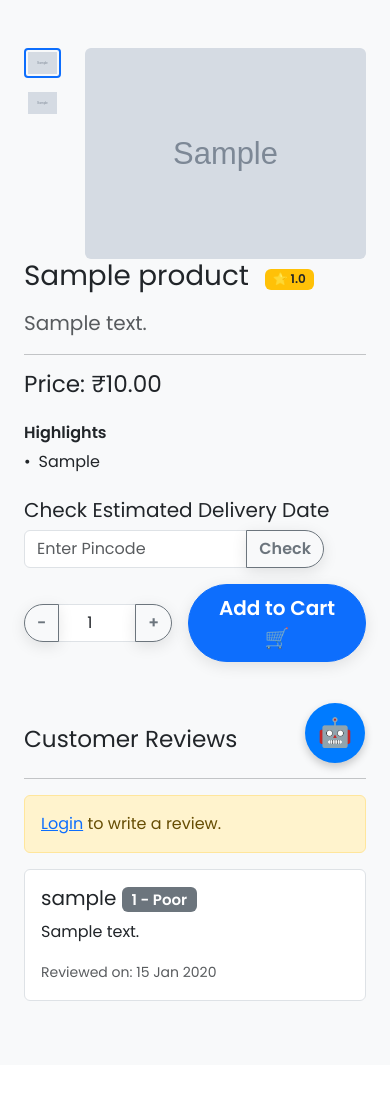
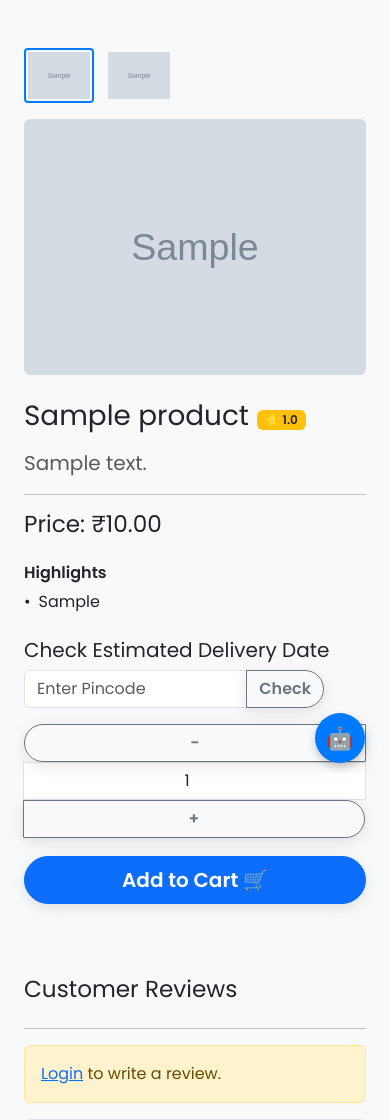
Before and after one commit to Soubhagya-biswal/my-django-store, a Django app: page /product/1/ in a window 390 px wide. Shown: the part 56-1176 px from the top of the page. Before the commit the page ends 1057 px from the top, so only its background shows below. Run offline with Django 5.2, Linux system fonts and the light colour scheme; tables that the repository leaves empty hold one stand-in row (values such as "Sample post"); grey boxes marked "Sample" are stand-in pictures; some libraries are stand-ins or nearby versions.

Commit message:
original

```diff
--- a/store/templates/store/product_detail.html
+++ b/store/templates/store/product_detail.html
@@ -1,13 +1,10 @@
 {% extends 'store/base.html' %}
 {% load static %}
-
 
 {% block content %}
 <div class="container my-5">
 
-
     {% csrf_token %}
-
 
     {% if messages %}
     {% for message in messages %}
@@ -19,26 +16,20 @@
     {% endif %}
 
     <div class="row">
-
-        <div class="col-md-6">
+        <!-- Product Images -->
+        <div class="col-md-6 mb-4">
             <div class="row">
-
-                <div class="col-2">
+                <div class="col-12 col-sm-2 mb-3 mb-sm-0">
                     <div class="thumbnail-gallery">
-
                         <img src="{{ product.image_url }}" class="img-fluid thumbnail-item active"
                             onclick="changeImage(this)">
-
                         {% for img in product.images.all %}
-
                         <img src="{{ img.image_url }}" class="img-fluid thumbnail-item" onclick="changeImage(this)">
                         {% endfor %}
                     </div>
                 </div>
-
-                <div class="col-10">
+                <div class="col-12 col-sm-10">
                     <div class="zoom-container">
-
                         <img src="{{ product.image_url }}" id="main-product-image" class="img-fluid rounded"
                             alt="{{ product.name }}">
                     </div>
@@ -46,11 +37,12 @@
             </div>
         </div>
 
+        <!-- Product Details -->
         <div class="col-md-6">
-            <div class="d-flex align-items-center mb-2">
+            <div class="d-flex align-items-center mb-2 flex-wrap">
                 <h1>{{ product.name }}</h1>
                 {% if average_rating %}
-                <span class="badge bg-warning text-dark ms-3">
+                <span class="badge bg-warning text-dark ms-2">
                     ⭐ {{ average_rating }}
                 </span>
                 {% endif %}
@@ -78,7 +70,7 @@
             </div>
             {% endif %}
 
-
+            <!-- Delivery Check -->
             <div class="mt-4">
                 <h5>Check Estimated Delivery Date</h5>
                 <div class="input-group mb-3" style="max-width: 300px;">
@@ -88,43 +80,40 @@
                 <div id="delivery-result"></div>
             </div>
 
-
+            <!-- Stock and Actions -->
             {% if product.stock > 0 %}
             <form action="{% url 'add_to_cart' product_id=product.id %}" method="post"
-                class="d-flex align-items-center mb-3">
+                class="d-flex align-items-center mb-3 flex-wrap">
                 {% csrf_token %}
-                <div class="input-group me-3" style="width: 150px;">
+                <div class="input-group me-3 mb-2" style="width: 150px;">
                     <button class="btn btn-outline-secondary" type="button" id="decrement-btn">-</button>
                     <input type="number" name="quantity" id="product-quantity" class="form-control text-center"
                         value="1" min="1" max="{{ product.stock }}">
                     <button class="btn btn-outline-secondary" type="button" id="increment-btn">+</button>
                 </div>
-                <button type="submit" class="btn btn-primary btn-lg">Add to Cart 🛒</button>
+                <button type="submit" class="btn btn-primary btn-lg mb-2">Add to Cart 🛒</button>
             </form>
-
 
             {% if user.is_authenticated %}
             <a href="{% url 'toggle_wishlist' product_id=product.id %}"
-                class="btn {% if is_wishlisted %}btn-danger{% else %}btn-outline-danger{% endif %} btn-lg">
+                class="btn {% if is_wishlisted %}btn-danger{% else %}btn-outline-danger{% endif %} btn-lg mb-2 w-100">
                 {% if is_wishlisted %} ❤️ In Wishlist {% else %} 🤍 Add to Wishlist {% endif %}
             </a>
             <a href="{% url 'toggle_price_notification' product_id=product.id %}"
-                class="btn {% if is_price_subscribed %}btn-secondary{% else %}btn-outline-secondary{% endif %} btn-lg mt-2">
+                class="btn {% if is_price_subscribed %}btn-secondary{% else %}btn-outline-secondary{% endif %} btn-lg mt-2 w-100">
                 {% if is_price_subscribed %} ✔️ Subscribed to Price Drop {% else %} 🔔 Notify Me of Price Drop
                 {% endif %}
             </a>
             {% endif %}
-
-
             {% else %}
             <p class="text-danger fw-bold h5">Currently Out of Stock</p>
             {% if user.is_authenticated %}
             {% if is_subscribed %}
-            <a href="{% url 'toggle_stock_notification' product_id=product.id %}" class="btn btn-success btn-lg mt-2">✔️
-                Subscribed (Click to Unsubscribe)</a>
+            <a href="{% url 'toggle_stock_notification' product_id=product.id %}"
+                class="btn btn-success btn-lg mt-2 w-100">✔️ Subscribed (Click to Unsubscribe)</a>
             {% else %}
             <a href="{% url 'toggle_stock_notification' product_id=product.id %}"
-                class="btn btn-info btn-lg mt-2">Notify Me When Available</a>
+                class="btn btn-info btn-lg mt-2 w-100">Notify Me When Available</a>
             {% endif %}
             {% else %}
             <p class="mt-3"><a href="{% url 'login' %}?next={{ request.path }}">Login</a> to be notified when this item
@@ -132,15 +121,13 @@
             {% endif %}
             {% endif %}
         </div>
-
     </div>
 
+    <!-- Reviews Section -->
     <div class="row mt-5">
         <div class="col-md-12">
             <h3 class="mb-4">Customer Reviews</h3>
             <hr>
-
-
             {% if user.is_authenticated %}
             {% if not user_has_reviewed %}
             <div class="card mb-4 shadow-sm">
@@ -168,7 +155,6 @@
                 review.</div>
             {% endif %}
 
-
             {% if reviews %}
             {% for review in reviews %}
             <div class="card mb-3">
@@ -186,12 +172,26 @@
             {% endif %}
         </div>
     </div>
-
 </div>
 
+<!-- AI Chatbot FAB -->
+<div class="ai-chat-fab" id="ai-chat-toggle-btn">🤖</div>
+<div class="ai-chat-window" id="ai-chat-window" data-product-id="{{ product.id }}">
+    <div class="ai-chat-header">
+        <span>AI Product Helper</span>
+        <button class="ai-chat-close-btn" id="ai-chat-close-btn">&times;</button>
+    </div>
+    <div class="ai-chat-messages" id="ai-chat-messages">
+        <p>Hi! How can I help you with this product?</p>
+    </div>
+    <div class="ai-chat-input-area">
+        <input type="text" id="ai-chat-input" placeholder="Ask a question...">
+        <button id="ai-chat-send-btn">➤</button>
+    </div>
+</div>
 
+<!-- Scripts -->
 <script>
-
     function changeImage(element) {
         var mainImage = document.getElementById('main-product-image');
         mainImage.src = element.src;
@@ -205,25 +205,20 @@
     document.getElementById('decrement-btn').addEventListener('click', function () {
         let quantityInput = document.getElementById('product-quantity');
         let currentValue = parseInt(quantityInput.value);
-        if (currentValue > 1) {
-            quantityInput.value = currentValue - 1;
-        }
+        if (currentValue > 1) quantityInput.value = currentValue - 1;
     });
+
     document.getElementById('increment-btn').addEventListener('click', function () {
         let quantityInput = document.getElementById('product-quantity');
         let currentValue = parseInt(quantityInput.value);
         let maxStock = parseInt(quantityInput.max);
-        if (currentValue < maxStock) {
-            quantityInput.value = currentValue + 1;
-        }
+        if (currentValue < maxStock) quantityInput.value = currentValue + 1;
     });
 
     document.getElementById('check-pincode-btn').addEventListener('click', function () {
         const pincode = document.getElementById('pincode-input').value;
         const csrfToken = document.querySelector('[name=csrfmiddlewaretoken]').value;
         const deliveryResultDiv = document.getElementById('delivery-result');
-
-
         fetch("{% url 'check_delivery' %}", {
                 method: 'POST',
                 headers: {
@@ -232,35 +227,89 @@
                 },
                 body: `pincode=${pincode}`
             })
-            .then(response => {
-                if (!response.ok) {
-                    return response.json().then(err => {
-                        throw new Error(err.error || 'Server error');
-                    });
-                }
-                return response.json();
-            })
+            .then(response => response.json())
             .then(data => {
                 if (data.estimated_date) {
                     deliveryResultDiv.innerHTML =
                         `<p class="text-success">Estimated delivery to ${data.city} by: <b>${data.estimated_date}</b></p>`;
-                } else if (data.error) {
-                    deliveryResultDiv.innerHTML =
-                        `<p class="text-danger">${data.error}</p>`;
                 } else {
                     deliveryResultDiv.innerHTML =
-                        `<p class="text-danger">An unknown error occurred. Please try again.</p>`;
+                        `<p class="text-danger">${data.error || 'An error occurred'}</p>`;
                 }
             })
-            .catch(error => {
-                console.error('Error:', error);
-                deliveryResultDiv.innerHTML =
-                    `<p class="text-danger">${error.message}</p>`;
-            });
+            .catch(() => deliveryResultDiv.innerHTML = `<p class="text-danger">Server error</p>`);
     });
+
+    // AI Chatbot Script
+    const chatWindow = document.getElementById('ai-chat-window');
+    const toggleBtn = document.getElementById('ai-chat-toggle-btn');
+    const closeBtn = document.getElementById('ai-chat-close-btn');
+    const messagesArea = document.getElementById('ai-chat-messages');
+    const sendBtn = document.getElementById('ai-chat-send-btn');
+    const inputBox = document.getElementById('ai-chat-input');
+
+    toggleBtn.addEventListener('click', () => chatWindow.classList.toggle('open'));
+    closeBtn.addEventListener('click', () => chatWindow.classList.remove('open'));
+    sendBtn.addEventListener('click', sendMessage);
+    inputBox.addEventListener('keyup', function (event) {
+        if (event.key === "Enter") sendMessage();
+    });
+
+    function sendMessage() {
+        const question = inputBox.value.trim();
+        if (question === "") return;
+        addMessage(question, 'user');
+        inputBox.value = "";
+        addMessage('...', 'bot', true);
+        const productId = chatWindow.dataset.productId;
+        const url = "{% url 'ask_ai' %}";
+        const csrfToken = document.querySelector('[name=csrfmiddlewaretoken]').value;
+
+        fetch(url, {
+                method: 'POST',
+                headers: {
+                    'Content-Type': 'application/json',
+                    'X-CSRFToken': csrfToken
+                },
+                body: JSON.stringify({
+                    product_id: productId,
+                    question: question
+                })
+            })
+            .then(response => response.json())
+            .then(data => updateLastBotMessage(data.answer))
+            .catch(() => updateLastBotMessage('Sorry, something went wrong.'));
+    }
+
+    function addMessage(text, type, isLoading = false) {
+        const p = document.createElement('p');
+        p.textContent = text;
+        p.className = `${type}-message`;
+        if (isLoading) p.id = 'loading-message';
+        messagesArea.appendChild(p);
+        messagesArea.scrollTop = messagesArea.scrollHeight;
+    }
+
+    function updateLastBotMessage(text) {
+        const loadingMessage = document.getElementById('loading-message');
+        if (loadingMessage) {
+            loadingMessage.textContent = text;
+            loadingMessage.id = '';
+        }
+    }
 </script>
 
+<!-- Styles -->
 <style>
+    .thumbnail-gallery {
+        display: flex;
+        flex-direction: column;
+        gap: 10px;
+    }
+
+    .thumbnail-item.active {
+        border: 2px solid #007bff;
+    }
 
     .ai-chat-fab {
         position: fixed;
@@ -342,6 +391,17 @@
         align-self: flex-start;
     }
 
+    .user-message {
+        align-self: flex-end;
+        background-color: #007bff;
+        color: white;
+    }
+
+    .bot-message {
+        align-self: flex-start;
+        background-color: #e9e9eb;
+    }
+
     .ai-chat-input-area {
         display: flex;
         padding: 10px;
@@ -372,110 +432,48 @@
     .ai-chat-input-area button:hover {
         background-color: #0056b3;
     }
-</style>
 
-<div class="ai-chat-fab" id="ai-chat-toggle-btn">
-    🤖
-</div>
+    /* Mobile responsive tweaks */
+    @media (max-width: 768px) {
+        .thumbnail-gallery {
+            flex-direction: row;
+            overflow-x: auto;
+            gap: 10px;
+        }
 
-<div class="ai-chat-window" id="ai-chat-window" data-product-id="{{ product.id }}">
-    <div class="ai-chat-header">
-        <span>AI Product Helper</span>
-        <button class="ai-chat-close-btn" id="ai-chat-close-btn">&times;</button>
-    </div>
-    <div class="ai-chat-messages" id="ai-chat-messages">
-        <p>Hi! How can I help you with this product?</p>
-    </div>
-    <div class="ai-chat-input-area">
-        <input type="text" id="ai-chat-input" placeholder="Ask a question...">
-        <button id="ai-chat-send-btn">➤</button>
-    </div>
-</div>
-<script>
-    const chatWindow = document.getElementById('ai-chat-window');
-    const toggleBtn = document.getElementById('ai-chat-toggle-btn');
-    const closeBtn = document.getElementById('ai-chat-close-btn');
-    const messagesArea = document.getElementById('ai-chat-messages');
-    const sendBtn = document.getElementById('ai-chat-send-btn');
-    const inputBox = document.getElementById('ai-chat-input');
+        .thumbnail-item {
+            flex: 0 0 auto;
+            max-width: 70px;
+            cursor: pointer;
+        }
 
+        form.d-flex {
+            flex-direction: column;
+            align-items: flex-start !important;
+            gap: 10px;
+        }
 
-    toggleBtn.addEventListener('click', () => chatWindow.classList.toggle('open'));
-    closeBtn.addEventListener('click', () => chatWindow.classList.remove('open'));
-    sendBtn.addEventListener('click', sendMessage);
-    inputBox.addEventListener('keyup', function (event) {
-        if (event.key === "Enter") {
-            sendMessage();
+        form.d-flex .input-group {
+            width: 100% !important;
         }
-    });
 
-    function sendMessage() {
-        const question = inputBox.value.trim();
-        if (question === "") {
-            return;
+        form.d-flex button,
+        .btn-lg {
+            width: 100%;
         }
-        addMessage(question, 'user');
-        inputBox.value = "";
 
+        .ai-chat-window {
+            width: 90%;
+            height: 70%;
+            right: 5%;
+            bottom: 80px;
+        }
 
-        addMessage('...', 'bot', true);
-        const productId = chatWindow.dataset.productId;
-        const url = "{% url 'ask_ai' %}";
-        const csrfToken = document.querySelector('[name=csrfmiddlewaretoken]').value;
-
-        fetch(url, {
-                method: 'POST',
-                headers: {
-                    'Content-Type': 'application/json',
-                    'X-CSRFToken': csrfToken
-                },
-                body: JSON.stringify({
-                    product_id: productId,
-                    question: question
-                })
-            })
-            .then(response => response.json())
-            .then(data => {
-                updateLastBotMessage(data.answer);
-            })
-            .catch(error => {
-                console.error('Error:', error);
-                updateLastBotMessage('Sorry, something went wrong. Please try again.');
-            });
-    }
-
-    function addMessage(text, type, isLoading = false) {
-        const p = document.createElement('p');
-        p.textContent = text;
-        p.className = `message ${type}-message`;
-        if (isLoading) {
-            p.id = 'loading-message';
-        }
-        messagesArea.appendChild(p);
-        messagesArea.scrollTop = messagesArea.scrollHeight;
-    }
-
-    function updateLastBotMessage(text) {
-        const loadingMessage = document.getElementById('loading-message');
-        if (loadingMessage) {
-            loadingMessage.textContent = text;
-            loadingMessage.id = '';
+        .ai-chat-fab {
+            width: 50px;
+            height: 50px;
+            font-size: 22px;
         }
     }
-
-    const styleSheet = document.createElement("style");
-    styleSheet.innerText = `
-        .user-message {
-            align-self: flex-end;
-            background-color: #007bff;
-            color: white;
-        }
-        .bot-message {
-            align-self: flex-start;
-            background-color: #e9e9eb;
-        }
-    `;
-    document.head.appendChild(styleSheet);
-</script>
-
+</style>
 {% endblock %}
```
